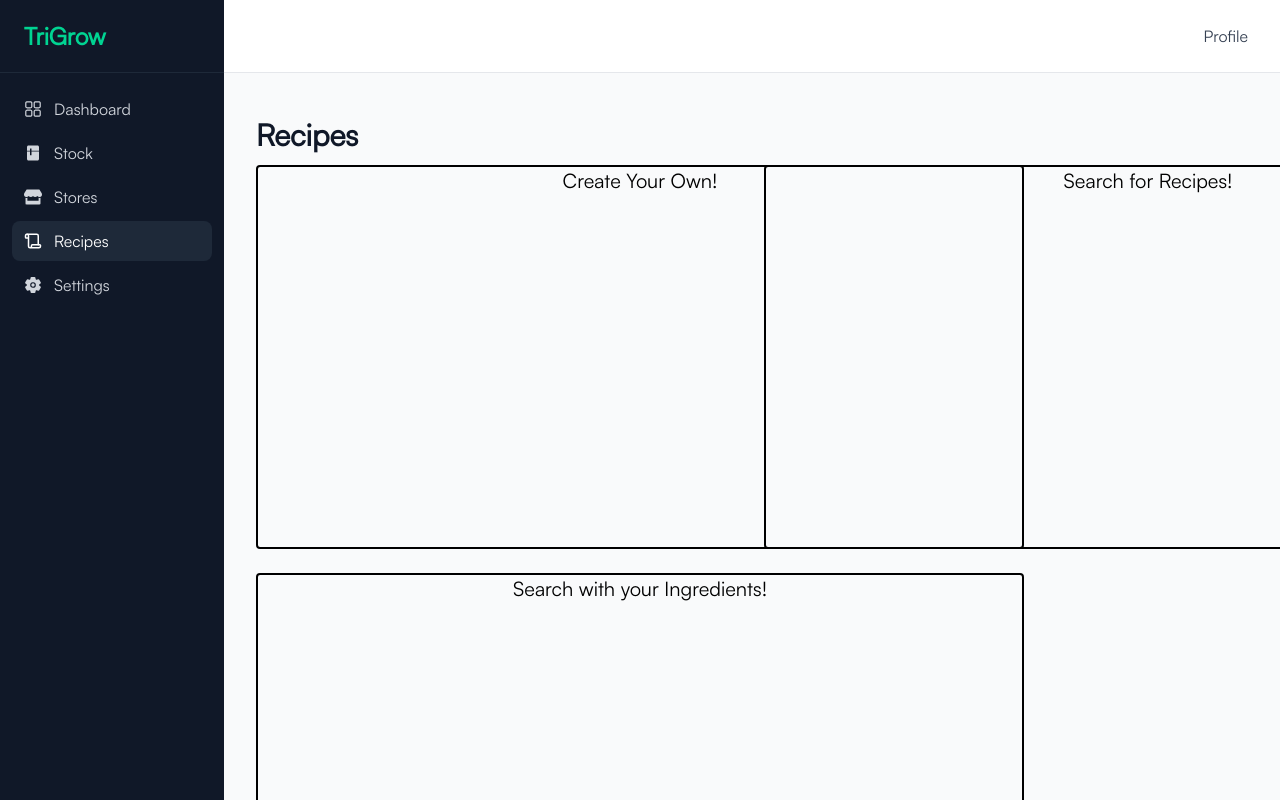
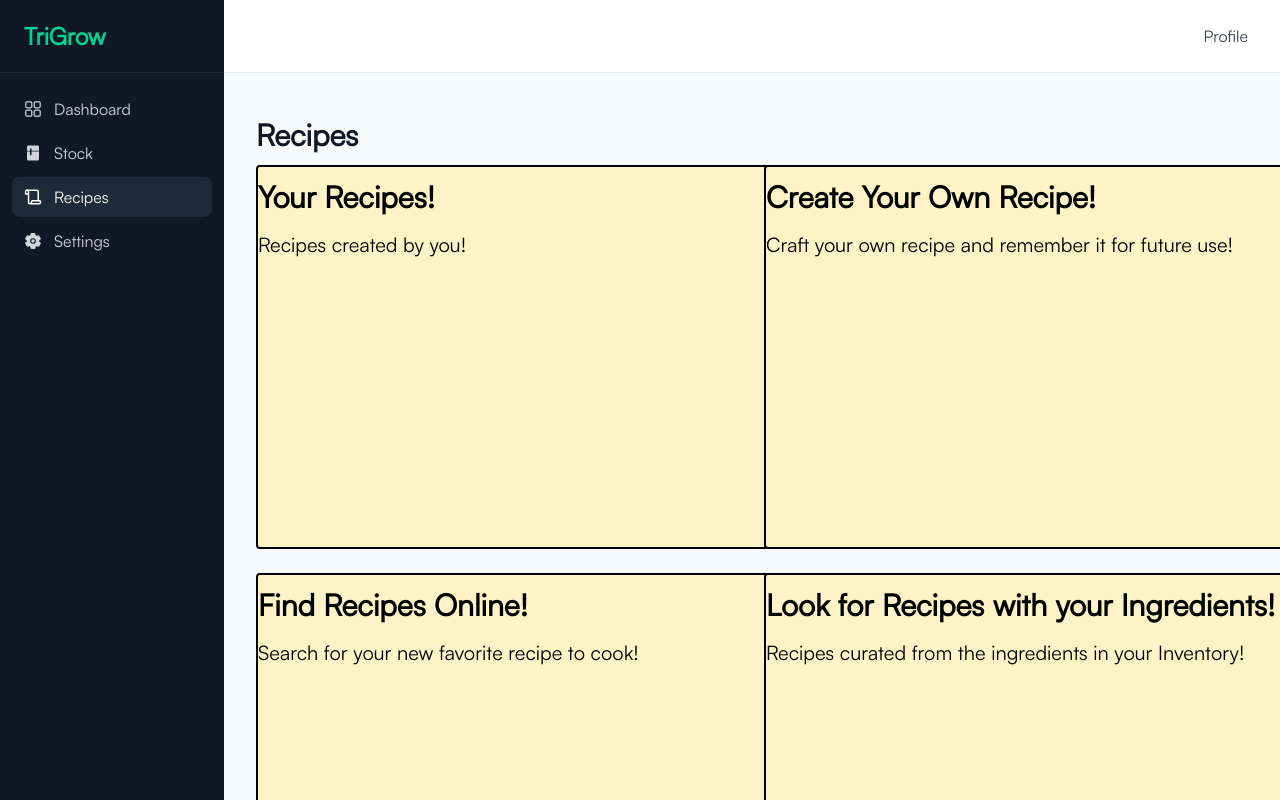
Before and after one commit to saranillozed55/TriGro, a React app in the folder frontend/: page /recipes in a window 1280 px wide. Shown: the top 800 px of the page. Built offline with nearby package versions, Linux system fonts and the light colour scheme; no server answers; the HTML template or start-up script is replaced by a standard one.

Commit message:
Frontend changes, increment value, Recipe sidebar, expiration date

```diff
--- a/frontend/src/App.jsx
+++ b/frontend/src/App.jsx
@@ -3,7 +3,6 @@ import Sidebar from "./components/Sidebar";
 import Navbar from "./components/Navbar";
 import Dashboard from "./pages/Dashboard";
 import Stock from "./pages/Stock";
-import Stores from "./pages/Stores";
 import Settings from "./pages/Settings";
 
 import {InventoryProvider} from "./components/InventoryContext"
@@ -23,7 +22,6 @@ function App() {
               <Routes>
                 <Route path="/" element={<Dashboard />} />
                 <Route path="/stock" element={<Stock />} />
-                <Route path="/stores" element={<Stores />} />
                 <Route path ="/recipes" element={<Recipes/>} />
                 <Route path="/settings" element={<Settings />} />
               </Routes>
--- a/frontend/src/components/AddItemMenu.jsx
+++ b/frontend/src/components/AddItemMenu.jsx
@@ -6,6 +6,7 @@ export default function AddItemMenu({onItemAdded, onClosePerformed}) {
 
     const[itemName, setItemName] = useState('');
     const[itemQuantity, setItemQuantity] = useState(1);
+    const[itemExpirationDate, setItemExpirationDate] = useState('');
     const isInputEmpty = itemName.trim() === '' || itemQuantity === 0;
 
     const handleItemSubmit = async (event) => {
@@ -52,7 +53,7 @@ export default function AddItemMenu({onItemAdded, onClosePerformed}) {
                     <div className = "flex flex-col gap-3">
                         <h1 className ="text-3xl">Item Name:</h1>
                         <input className="w-64 h-10
-                        bg-gray-100 rounded p-3
+                        bg-gray-50 rounded p-3
                         text-2xl" type="text" placeholder="Caviar..."
                         onChange ={(e) => setItemName(e.target.value)}
                         ></input>
@@ -61,8 +62,14 @@ export default function AddItemMenu({onItemAdded, onClosePerformed}) {
                     <div className = "flex flex-col gap-3">
                         <h1 className = "text-3xl"> Quantity</h1>
                         <input className ="w-64 h-10 [appearance:textfield] [&::-webkit-outer-spin-button]:appearance-none [&::-webkit-inner-spin-button]:appearance-none
-                        bg-gray-100 rounded p-3 text-2xl" type="number" placeholder="5..."
+                        bg-gray-50 rounded p-3 text-2xl" type="number" placeholder="5..."
                         onChange={handleItemQuantity} value={itemQuantity} max = "100" inputMode="numeric"
+                        ></input>
+                    </div>
+
+                    <div className="flex flex-col gap-3">
+                        <h1 className="text-3xl">Expiration Date <em className="text-xl">(optional)</em></h1>
+                        <input className ="w-64 h-10 text-2xl rounded bg-gray-50" type="date" onChange={(e) => setItemExpirationDate(e.target.value)}
                         ></input>
                     </div>
                 </div>
--- a/frontend/src/components/RecipeSearchCard.jsx
+++ b/frontend/src/components/RecipeSearchCard.jsx
@@ -1,10 +1,14 @@
 
 //there should be parameters here to set the name of it, destination, etc.
-export default function RecipeSearchCard({title}) {
+//parameter of text as well
+import {motion} from "motion/react"
+
+export default function RecipeSearchCard({title, description}) {
 
     return(
-        <div className="border-2 rounded w-3xl h-96">
-            <h1 className="text-xl text-center">{title}</h1>
-        </div>
+        <button className ="border-2 rounded w-3xl h-96 text-center flex flex-col gap-4 py-3 bg-amber-100 cursor-pointer">
+            <h1 className="text-3xl font-semibold">{title}</h1>
+            <h2 className ="text-xl">{description}</h2>
+        </button>
     )
 }
--- a/frontend/src/components/Sidebar.jsx
+++ b/frontend/src/components/Sidebar.jsx
@@ -2,7 +2,6 @@ import { Link, useLocation } from "react-router-dom";
 import { RxDashboard } from "react-icons/rx";
 import { BiSolidFridge } from "react-icons/bi";
 import { IoSettings } from "react-icons/io5";
-import { FaStore } from "react-icons/fa";
 import { LuScroll } from "react-icons/lu";
 
 export default function Sidebar() {
@@ -11,7 +10,6 @@ export default function Sidebar() {
   const links = [
     { label: "Dashboard", icon: RxDashboard, path: "/" },
     { label: "Stock", icon: BiSolidFridge, path: "/stock" },
-    { label: "Stores", icon: FaStore, path: "/stores" },
     {label : "Recipes", icon: LuScroll, path: "/recipes"},
     { label: "Settings", icon: IoSettings, path: "/settings" },
   ];
--- /dev/null
+++ b/frontend/src/data/RecipeCard.js
@@ -0,0 +1,27 @@
+
+export const recipeCards = [
+{
+    label: "Your Recipes!",
+    description: "Recipes created by you!",
+    icon: null,
+    action: "create"
+},
+{
+    label: "Create Your Own Recipe!",
+    description: "Craft your own recipe and remember it for future use!",
+    icon: null,
+    action: "create"
+},
+{
+    label: "Find Recipes Online!",
+    description: "Search for your new favorite recipe to cook!",
+    icon: null,
+    action: "create"
+},
+{
+    label: "Look for Recipes with your Ingredients!",
+    description: "Recipes curated from the ingredients in your Inventory!",
+    icon: null,
+    action: "create"
+},
+]
--- a/frontend/src/pages/Dashboard.jsx
+++ b/frontend/src/pages/Dashboard.jsx
@@ -1,9 +1,11 @@
 import { useState, useEffect } from "react";
 import StatCard from "../components/StatCard";
 import MyInventoryDash from "../components/MyInventoryDash";
+import { useInventory } from "../components/InventoryContext";
 
 export default function Dashboard() {
   const [message, setMessage] = useState("");
+  const {inventory, handleGetAllInventory} = useInventory();
 
   useEffect(() => {
     fetch("http://localhost:8000/api/hello")
@@ -12,9 +14,13 @@ export default function Dashboard() {
       .catch((err) => console.error(err));
   }, []);
 
-  return (
+  useEffect(() => {
+    handleGetAllInventory();
+  }, []);
+
+ return (
     <>
-      <div>
+      <div >
         <h2 className="text-2xl font-semibold text-gray-900">Good afternoon!</h2>
         <p className="text-gray-500 mt-1">
           Here's what's happening with your inventory.
@@ -22,7 +28,7 @@ export default function Dashboard() {
       </div>
 
       <div className="flex gap-4">
-        <StatCard label="Items" value="12" to="/stock" />
+        <StatCard label="Items" value={inventory.length} to="/stock" />
         <StatCard label="Low Stock" value="3" to="/stock" />
         <StatCard label="Top Stores" value="5" to="/stores" />
       </div>
--- a/frontend/src/pages/Recipes.jsx
+++ b/frontend/src/pages/Recipes.jsx
@@ -1,16 +1,9 @@
-import { useState } from "react"
-import RecipeSearchCard from "../components/RecipeSearchCard"
+import RecipeSearchCard from "../components/RecipeSearchCard";
+import {recipeCards} from "../data/RecipeCard";
 
 
 export default function Recipes() {
 
-    const[search, setSearch] = useState('')
-
-    const recipeCards = [
-        {label: "Create Your Own!", icon: null},
-        {label: "Search for Recipes!", icon: null},
-        {label: "Search with your Ingredients!", icon: null}
-    ]
 
     return(
         <>
@@ -20,7 +13,7 @@ export default function Recipes() {
                 </div>
                 <div className ="grid grid-cols-2 gap-6">
                     {recipeCards.map((card) => (
-                        <RecipeSearchCard key={card.label} title={card.label}/>
+                        <RecipeSearchCard key={card.label} title={card.label} description={card.description}/>
                     ))}
                 </div>
             </div>
--- a/frontend/src/pages/Stock.jsx
+++ b/frontend/src/pages/Stock.jsx
@@ -2,12 +2,14 @@ import {useState, useEffect} from "react"
 import { useInventory } from "../components/InventoryContext"
 import AddItemMenu from "../components/AddItemMenu"
 import RemoveItemMenu from "../components/RemoveItemMenu"
-
+import { RiSubtractFill } from "react-icons/ri";
+import { GoPlus } from "react-icons/go";
+import { FaRegTrashCan } from "react-icons/fa6";
+import { IoFilterOutline } from "react-icons/io5";
 
 export default function Stock() {
   const {inventory, handleGetAllInventory} = useInventory();
   const[search, setSearch] = useState('')
-  const[showRemoveItemMenu, setShowRemoveItemMenu] = useState(false);
 
   //creates acopy of inventory array
   const filteredData = [...inventory].sort((a,b) => {
@@ -19,10 +21,43 @@ export default function Stock() {
     if(aMatch && !bMatch) return -1; // put a before b
     if(!aMatch && bMatch) return 1; // put b before a
 
-    return 0;
+    return a.id - b.id;
   });
 
+  const[showRemoveItemMenu, setShowRemoveItemMenu] = useState(false);
   const[showItemMenu, setShowItemMenu] = useState(false);
+  const[updateItems, setUpdateItems] = useState(false);
+
+  const handleUpdateItems = () => {
+    setUpdateItems(prev => !prev);
+  }
+
+  const handleItemValChange = async(event, itemName, itemQuantity) => {
+    event.preventDefault();
+
+    try {
+      const response = await fetch("http://localhost:8000/inventory/update", {
+                method: "PATCH",
+                headers: {
+                    "Content-Type": "application/json",
+                },
+                body: JSON.stringify({name: itemName, quantity: itemQuantity}), // here we want to increment the quantity instead of a specific value
+            });
+
+      if (!response.ok) {
+      throw new Error("Failed to update item");
+      }
+
+      const data = await response.json;
+      console.log(data.name, "was incremented to database.");
+
+      await handleGetAllInventory();
+    }
+    catch(error) {
+      console.error("Failed to add item:", error);
+    }
+  }
+
 
   //TODO: Make cards for this page instead of plain text
   return(
@@ -30,11 +65,12 @@ export default function Stock() {
       {showRemoveItemMenu && (<RemoveItemMenu onItemRemoved={handleGetAllInventory} onClosePerformed={() => setShowRemoveItemMenu(false)}/>)}
       {showItemMenu && (<AddItemMenu onItemAdded={handleGetAllInventory} onClosePerformed={() => setShowItemMenu(false)}/>)}
       <div className ="flex flex-col gap-3 py-3 ">
-        <h2 className="text-3xl font-semibold text-gray-900">Stock</h2>
+        <h2 className="text-3xl font-semibold text-gray-900">My Stock</h2>
         <div className ="border-gray-800 px-2 py-2 shadow-sm rounded">
-          <input className="w-100" type="text" placeholder="Search your inventory..."
+          <input className="w-full px-4 py-3 text-gray-700 focus:outline-none" type="text" placeholder="Search your inventory..."
           onChange={(e) => setSearch(e.target.value)} maxLength="50"></input>
         </div>
+
           <div className ="flex flex-horizontal gap-2">
             <div className = "bg-gray-300 w-fit rounded p-2">
                 <button className = "cursor-pointer" onClick={() => setShowItemMenu(true)}>+ Add Item</button>
@@ -43,8 +79,12 @@ export default function Stock() {
                 <button className = "cursor-pointer" onClick={() => setShowRemoveItemMenu(true)}>- Remove Item</button>
             </div>
             <div className = "bg-gray-300 w-fit rounded p-2">
-                <button className = "cursor-pointer">^ Update Item</button>
+                <button className = "cursor-pointer" onClick={handleUpdateItems}>^ Update Item</button>
             </div>
+
+            <button className="ml-auto cursor-pointer"><IoFilterOutline/></button>
+
+
         </div>
         <div className="space-y-3">
           {filteredData.map((item) => (
@@ -53,7 +93,15 @@ export default function Stock() {
                   <span>{item.name}</span>
                 </span>
                 <span className="flex-1 border-b border-dotted border-gray-300 mx-2 mb-1"></span>
+                <div className="flex flex-row gap-1">
                   <span className="font-medium">{item.quantity}</span>
+                  {updateItems && (<button className="text-xl text-green-600 cursor-pointer" onClick={(e) =>
+                    handleItemValChange(e, item.name, -1)
+                  }><GoPlus/></button>)}
+                  {updateItems && (<button className="text-xl text-red-600 cursor-pointer"
+                  onClick={(e) => handleItemValChange(e,item.name,1)}
+                  ><RiSubtractFill/></button>)}
+                </div>
               </div>
             ))}
         </div>
```
Also changed, not shown: 1 other file (tests, documents, lock files or other folders). Lines whose indentation alone changed are shown as unchanged.
